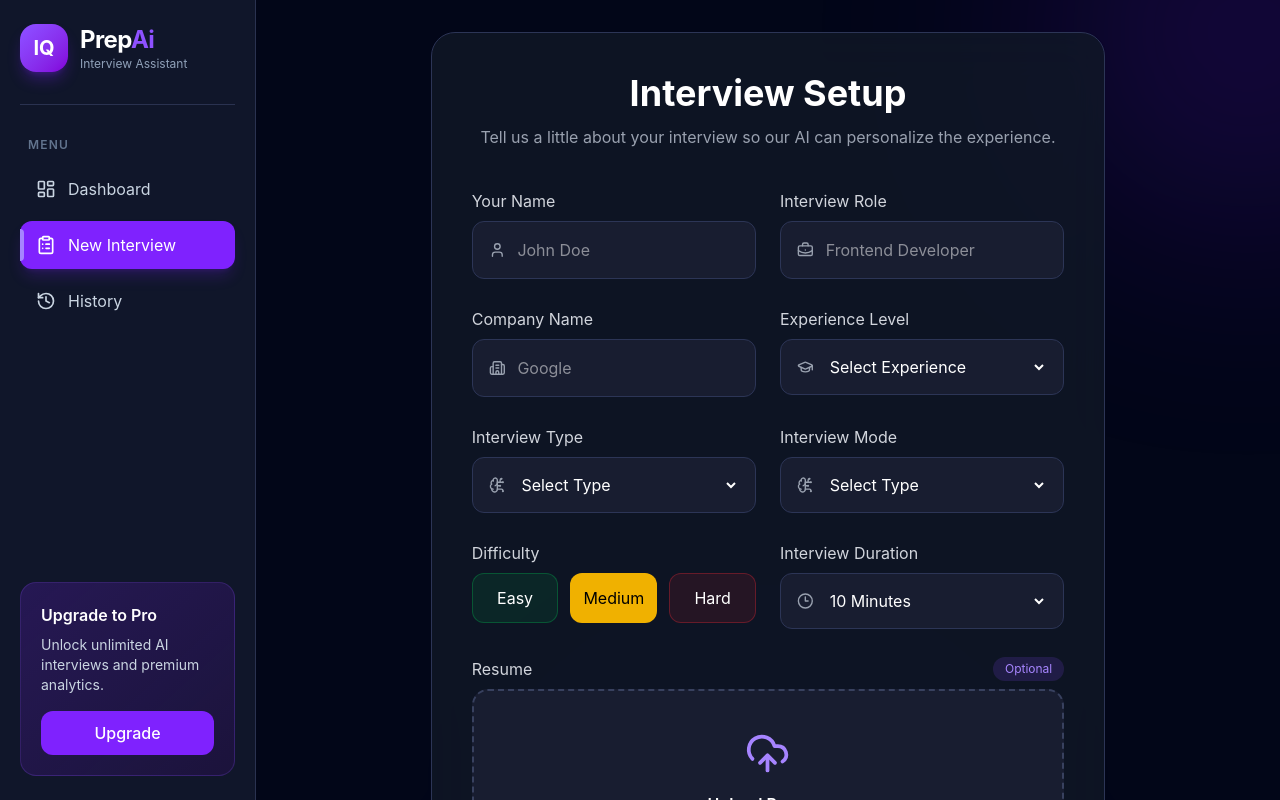
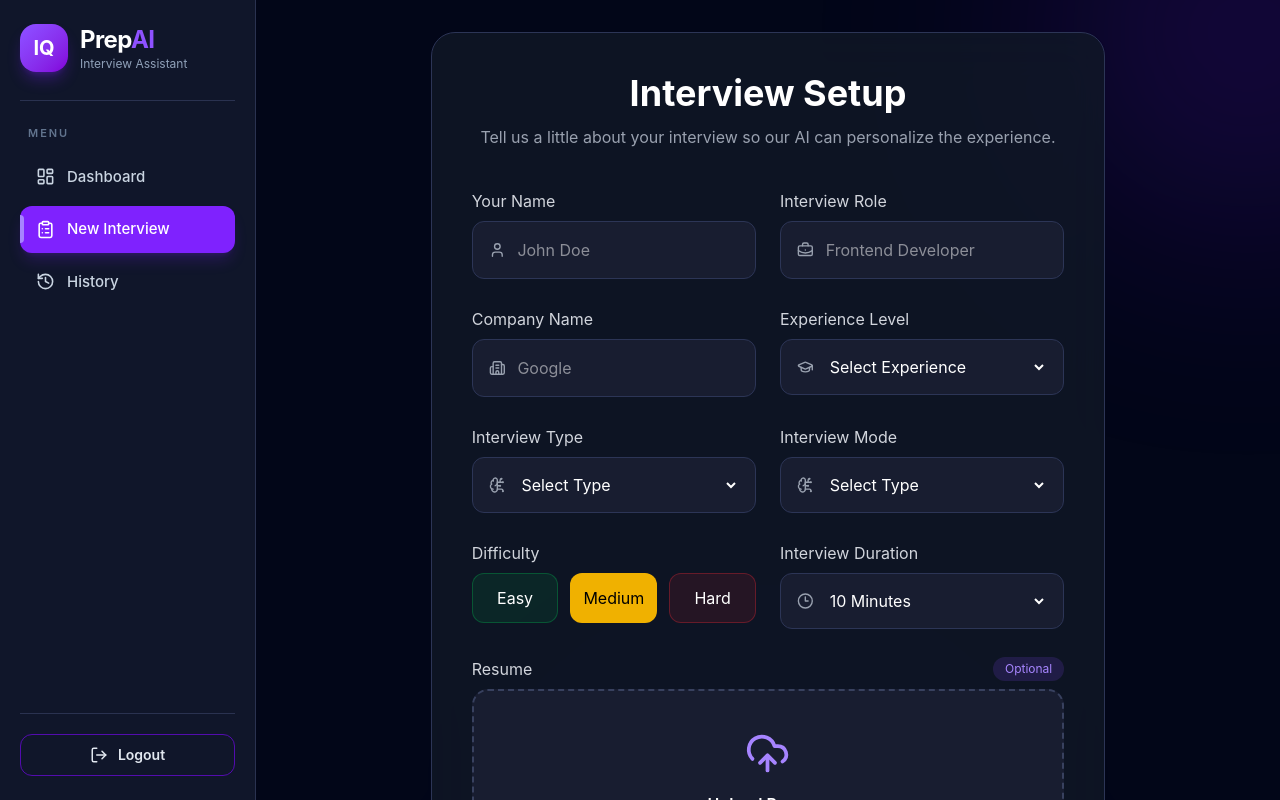
Before and after one commit to ilyashassan06/PrepAi, a React (Vite) app: page /InterviewSetup in a window 1280 px wide. Shown: the top 800 px of the page. Built offline with nearby package versions, Linux system fonts and the light colour scheme; no server answers; the database is empty; sample sign-in values are in the browser's storage.

Commit message:
history section

```diff
--- a/src/Context/AuthContext.jsx
+++ b/src/Context/AuthContext.jsx
@@ -1,7 +1,7 @@
 import { onAuthStateChanged, signOut } from "firebase/auth";
 import { createContext, useContext, useEffect, useState } from "react";
 import { auth, db } from "./Firebase";
-import { doc, getDoc } from "firebase/firestore";
+import { addDoc, collection, doc, getDoc, serverTimestamp } from "firebase/firestore";
 import { useNavigate } from "react-router-dom";
 
 
@@ -11,6 +11,8 @@ const AuthContest = createContext();
 
 
 export  function AuthProvider({children}){
+
+
 
   const navigate = useNavigate();
 
@@ -48,6 +50,35 @@ useEffect(() => {
   return unsubscribe;
 }, []);
 
+
+const saveInterview = async (interviewData)=>{
+    if(!currentUser){
+     throw new Error("User not logged in");
+    }
+
+    try{
+        const historyRef=collection(
+          db,
+          "users",
+          currentUser.uid,
+          "history"
+        );
+
+        const historyDoc = await addDoc(historyRef,{
+          ...interviewData,
+          createdAt: serverTimestamp(),
+        })
+
+
+
+    }
+    catch(error){
+
+    }
+
+
+}
+
   // Logout Function
   const logout = async () => {
     await signOut(auth);
@@ -62,6 +93,7 @@ useEffect(() => {
     userData,
     loading,
     logout,
+    saveInterview
   }}>
       {children}
     </AuthContest.Provider>
--- a/src/components/SideBar.jsx
+++ b/src/components/SideBar.jsx
@@ -2,31 +2,71 @@ import {
   LayoutDashboard,
   ClipboardList,
   History,
+  LogOut,
 } from "lucide-react";
 import { NavLink } from "react-router-dom";
+import { useAuth } from "../Context/AuthContext";
 
 function SideBar() {
+  const { logout } = useAuth();
+
   const navLinkClass = ({ isActive }) =>
-    `group relative flex items-center gap-3 rounded-xl px-4 py-3 transition-all duration-300 ${
+    `group relative flex items-center gap-3 rounded-xl px-4 py-3 text-[15px] font-medium transition-all duration-300 ${
       isActive
         ? "bg-violet-600 text-white shadow-lg shadow-violet-600/20"
         : "text-slate-300 hover:bg-violet-600/10 hover:text-white"
     }`;
 
   return (
-    <aside className="hidden md:flex fixed left-0 top-0 h-screen w-64 flex-col bg-[#10162A] border-r border-[#2A3250] px-5 py-6">
+    <aside
+      className="
+        fixed
+        left-0
+        top-0
+        hidden
+        h-screen
+        w-64
+        flex-col
+        border-r
+        border-[#2A3250]
+        bg-[#10162A]
+        px-5
+        py-6
+        md:flex
+      "
+    >
 
-      {/* Logo */}
-      <div className="flex items-center gap-3 pb-8 border-b border-[#2A3250]">
+      {/* ================= Logo ================= */}
+      <div className="flex items-center gap-3 border-b border-[#2A3250] pb-7">
 
-        <div className="h-12 w-12 rounded-2xl bg-linear-to-br from-violet-500 to-purple-700 flex items-center justify-center text-xl font-bold shadow-lg shadow-violet-600/30">
+        {/* Logo Icon */}
+        <div
+          className="
+            flex
+            h-12
+            w-12
+            shrink-0
+            items-center
+            justify-center
+            rounded-2xl
+            bg-gradient-to-br
+            from-violet-500
+            to-purple-700
+            text-xl
+            font-bold
+            text-white
+            shadow-lg
+            shadow-violet-600/30
+          "
+        >
           IQ
         </div>
 
+        {/* Logo Text */}
         <div>
-          <h2 className="text-2xl font-bold tracking-tight">
+          <h2 className="text-2xl font-bold tracking-tight text-white">
             Prep
-            <span className="text-violet-500">Ai</span>
+            <span className="text-violet-500">AI</span>
           </h2>
 
           <p className="text-xs text-slate-400">
@@ -36,80 +76,154 @@ function SideBar() {
 
       </div>
 
-      {/* Menu */}
-      <div className="mt-8">
+      {/* ================= Menu ================= */}
+      <div className="mt-6">
 
-        <p className="mb-3 px-2 text-xs font-semibold uppercase tracking-widest text-slate-500">
+        <p
+          className="
+            mb-3
+            px-2
+            text-[11px]
+            font-semibold
+            uppercase
+            tracking-[0.18em]
+            text-slate-500
+          "
+        >
           Menu
         </p>
 
-        <nav className="space-y-2">
+        <nav className="space-y-1.5">
 
-          <NavLink to="/" className={navLinkClass}>
-
+          {/* Dashboard */}
+          <NavLink
+            to="/"
+            className={navLinkClass}
+          >
             {({ isActive }) => (
               <>
                 {isActive && (
-                  <span className="absolute left-0 h-8 w-1 rounded-r-full bg-violet-400" />
+                  <span
+                    className="
+                      absolute
+                      left-0
+                      h-7
+                      w-1
+                      rounded-r-full
+                      bg-violet-400
+                    "
+                  />
                 )}
 
-                <LayoutDashboard size={20} />
+                <LayoutDashboard
+                  size={19}
+                  strokeWidth={2}
+                />
 
-                Dashboard
+                <span>Dashboard</span>
               </>
             )}
-
           </NavLink>
 
-          <NavLink to="/InterviewSetup" className={navLinkClass}>
-
+          {/* New Interview */}
+          <NavLink
+            to="/InterviewSetup"
+            className={navLinkClass}
+          >
             {({ isActive }) => (
               <>
                 {isActive && (
-                  <span className="absolute left-0 h-8 w-1 rounded-r-full bg-violet-400" />
+                  <span
+                    className="
+                      absolute
+                      left-0
+                      h-7
+                      w-1
+                      rounded-r-full
+                      bg-violet-400
+                    "
+                  />
                 )}
 
-                <ClipboardList size={20} />
+                <ClipboardList
+                  size={19}
+                  strokeWidth={2}
+                />
 
-                New Interview
+                <span>New Interview</span>
               </>
             )}
-
           </NavLink>
 
-          <NavLink to="/History" className={navLinkClass}>
-
+          {/* History */}
+          <NavLink
+            to="/History"
+            className={navLinkClass}
+          >
             {({ isActive }) => (
               <>
                 {isActive && (
-                  <span className="absolute left-0 h-8 w-1 rounded-r-full bg-violet-400" />
+                  <span
+                    className="
+                      absolute
+                      left-0
+                      h-7
+                      w-1
+                      rounded-r-full
+                      bg-violet-400
+                    "
+                  />
                 )}
 
-                <History size={20} />
+                <History
+                  size={19}
+                  strokeWidth={2}
+                />
 
-                History
+                <span>History</span>
               </>
             )}
-
           </NavLink>
 
         </nav>
 
       </div>
 
-      {/* Bottom Card */}
-      <div className="mt-auto rounded-2xl bg-linear-to-br from-violet-600/20 to-purple-700/10 border border-violet-500/20 p-5">
+      {/* ================= Logout ================= */}
+      <div className="mt-auto border-t border-[#2A3250] pt-5">
 
-        <h3 className="font-semibold">
-          Upgrade to Pro
-        </h3>
+        <button
+          onClick={logout}
+          className="
+            group
+            flex
+            w-full
+            items-center
+            justify-center
+            gap-2.5
+            rounded-xl
+            border
+            border-violet-700/70
+            bg-transparent
+            py-2.5
+            text-sm
+            font-semibold
+            text-slate-200
+            transition-all
+            duration-300
+            hover:border-violet-600
+            hover:bg-violet-600
+            hover:text-white
+            hover:shadow-lg
+            hover:shadow-violet-600/20
+          "
+        >
+          <LogOut
+            size={18}
+            className="transition-transform duration-300 group-hover:-translate-x-0.5"
+          />
 
-        <p className="mt-2 text-sm text-slate-300">
-          Unlock unlimited AI interviews and premium analytics.
-        </p>
-
-        <button className="mt-4 w-full rounded-xl bg-violet-600 py-2.5 font-medium hover:bg-violet-700 transition">
-          Upgrade
+          <span>Logout</span>
         </button>
 
       </div>
--- a/src/pages/Home.jsx
+++ b/src/pages/Home.jsx
@@ -17,7 +17,7 @@ function Home() {
   return (
     <div className="w-full  flex flex-col gap-5 p-5 md:px-10 md:py-10z ">
 
-    <h1 className='md:text-3xl mb-4 text-2xl'>Welcome Back <span className="text-violet-500 font-bold">{userData.name}</span>! &#9995;</h1>
+    <h1 className='md:text-3xl mb-4 text-1xl'>Welcome Back <span className="text-violet-500 font-bold">{userData.name}</span>! &#9995;</h1>
      <DetailsGrid />
      <QuickAction/>
     </div>
--- a/src/pages/InterviewSetup.jsx
+++ b/src/pages/InterviewSetup.jsx
@@ -18,8 +18,13 @@ pdfjsLib.GlobalWorkerOptions.workerSrc = pdfjsWorker;
 import { useForm } from "react-hook-form";
 import AiTipCard from "../components/InterviewSetup/AiTipCard";
 import FormFooter from "../components/InterviewSetup/FormFooter";
+import { useAuth } from "../Context/AuthContext";
+import { useNavigate } from "react-router-dom";
+
 
 function InterviewSetup() {
+  const {currentUser,userData,logout,loading,saveInterview} = useAuth()
+  const navigate = useNavigate();
   const {
     register,
     handleSubmit,
@@ -55,10 +60,25 @@ const extractResumeText =async (file)=>{
 }
 
   // form submit function
-  const onSubmit = (data) => {
+  const onSubmit = async (data) => {
+
+    await saveInterview({
+      name: data.name,
+      role: data.role,
+      company: data.company,
+      experience: data.experience,
+      interviewType: data.interviewType,
+      interviewMode: data.interviewMode,
+      difficulty: data.difficulty,
+      duration: data.duration,
+      resumeName: resumeName,
+      resumeText: resumeText,
+      instructions: data.instructions})
     console.log(data);
     console.log(resumeText);
     console.log(resumeName);
+
+navigate("/interview")
   };
 
   return (
```
Also changed, not shown: src/components/Card/Card.jsx (+43 -15 lines), src/components/QuickAction/QuickAction.jsx (+100 -22 lines).
